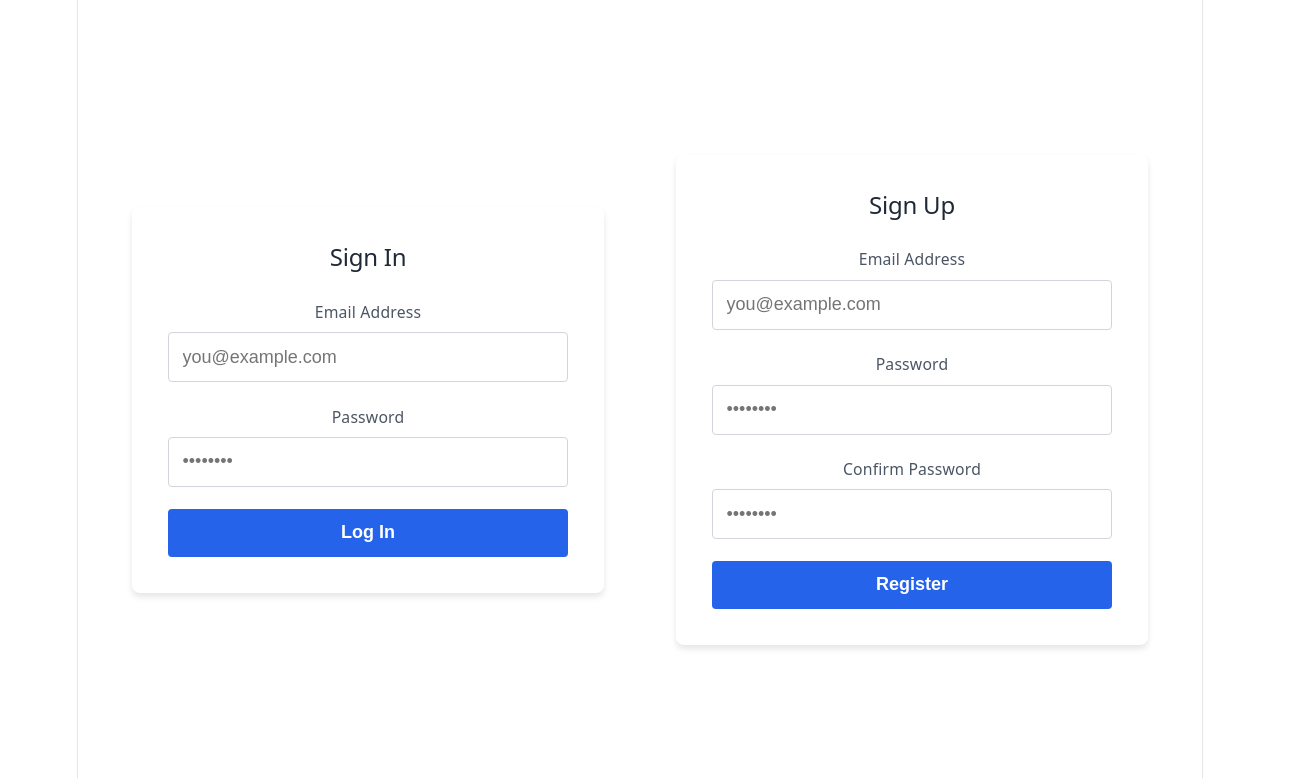
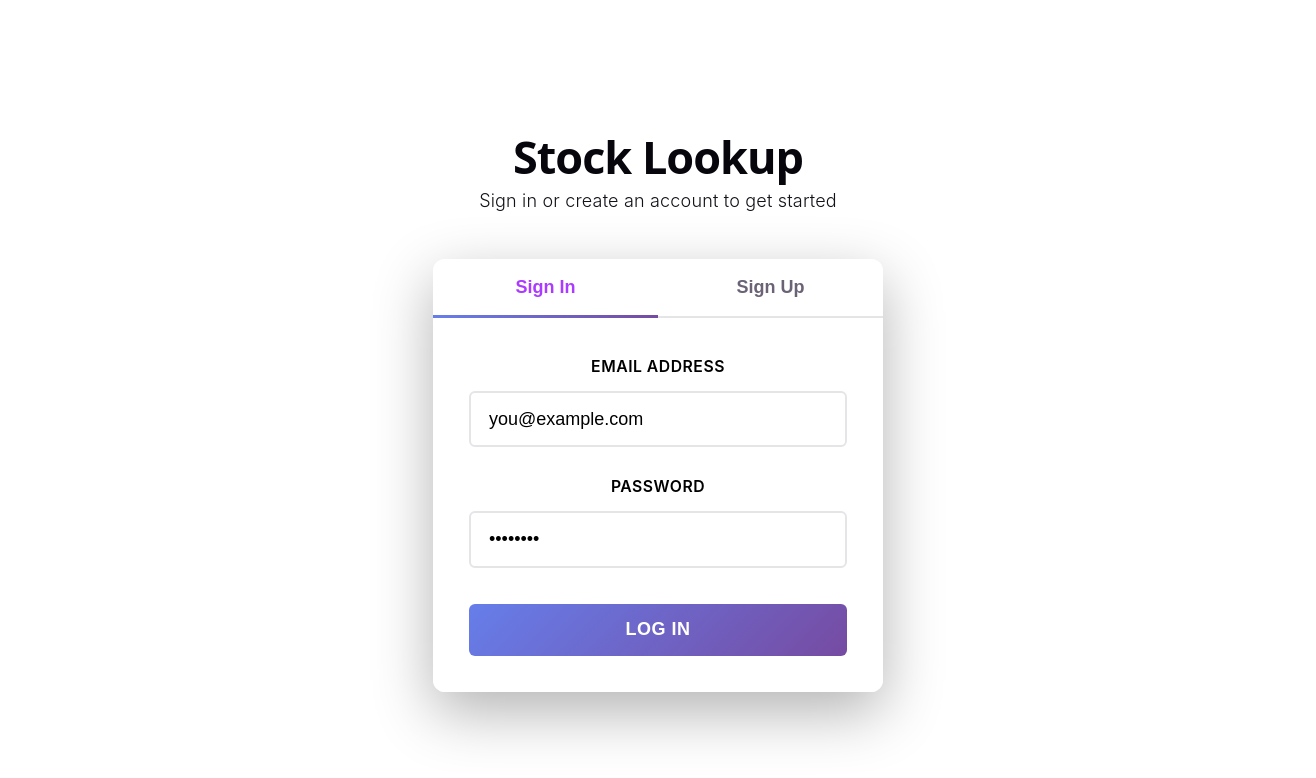
Before and after one commit to IAmHoses/finalysis-demo, a React (Vite) app: page / in a window 1280 px wide. Shown: the top 778 px of the page, 1316 px wide, since content can reach past the window. Built offline with nearby package versions, Linux system fonts and the light colour scheme.

Commit message:
refactor: LoginPage aesthetics

```diff
--- a/src/pages/LoginPage.css
+++ b/src/pages/LoginPage.css
@@ -1,67 +1,239 @@
 .login-container {
   display: flex;
-  gap: 4em;
   justify-content: center;
   align-items: center;
   height: 100vh;
+  background-color: var(--bg);
+  padding: 1rem;
+  font-family: -apple-system, BlinkMacSystemFont, 'Segoe UI', 'Roboto', 'Oxygen',
+    'Ubuntu', 'Cantarell', 'Fira Sans', 'Droid Sans', 'Helvetica Neue', sans-serif;
+  width: 100vw;
+  margin-left: calc(-50vw + 50%);
+  border: none;
+}
+
+.login-wrapper {
+  width: 100%;
+  max-width: 450px;
+  animation: slideInUp 0.6s ease-out;
+}
+
+@keyframes slideInUp {
+  from {
+    opacity: 0;
+    transform: translateY(30px);
+  }
+  to {
+    opacity: 1;
+    transform: translateY(0);
+  }
+}
+
+.login-header {
+  text-align: center;
+  margin-bottom: 2.5rem;
+  color: var(--text-h);
+}
+
+.login-app-title {
+  font-size: 2.5rem;
+  font-weight: 700;
+  margin: 0 0 1rem 0;
+  letter-spacing: -1px;
+}
+
+.login-subtitle {
+  font-size: 1rem;
+  font-weight: 300;
+  margin: 0;
+  opacity: 0.95;
 }
 
 .login-card {
-  width: 100%;
-  max-width: 400px;
-  padding: 2rem;
   background-color: #ffffff;
-  border-radius: 8px;
-  box-shadow: 0 4px 6px rgba(0, 0, 0, 0.1);
+  border-radius: 12px;
+  box-shadow: 0 20px 60px rgba(0, 0, 0, 0.3);
+  padding: 0;
+  overflow: hidden;
 }
 
-.login-title {
-  text-align: center;
-  margin-bottom: 1.5rem;
-  color: #1f2937;
+.login-tabs {
+  display: flex;
+  border-bottom: 2px solid var(--border);
+  background-color: #ffffff;
+}
+
+.login-tab {
+  flex: 1;
+  padding: 1rem;
+  border: none;
+  background: none;
+  font-size: 1rem;
+  font-weight: 600;
+  color: var(--text);
+  cursor: pointer;
+  transition: all 0.3s ease;
+  position: relative;
+}
+
+.login-tab:hover {
+  color: var(--accent);
+  background-color: var(--accent-bg);
+}
+
+.login-tab.active {
+  color: var(--accent);
+}
+
+.login-tab.active::after {
+  content: '';
+  position: absolute;
+  bottom: -2px;
+  left: 0;
+  right: 0;
+  height: 3px;
+  background: linear-gradient(90deg, #667eea, #764ba2);
+  animation: expandWidth 0.3s ease-out;
+}
+
+@keyframes expandWidth {
+  from {
+    width: 0;
+    left: 50%;
+  }
+  to {
+    width: 100%;
+    left: 0;
+  }
+}
+
+.login-tab-content {
+  animation: fadeIn 0.3s ease-out;
+  background-color: #ffffff;
+}
+
+@keyframes fadeIn {
+  from {
+    opacity: 0;
+  }
+  to {
+    opacity: 1;
+  }
 }
 
 .login-form {
   display: flex;
   flex-direction: column;
-  gap: 1.2rem;
+  gap: 1.5rem;
+  padding: 2rem;
 }
 
 .login-input-group {
   display: flex;
   flex-direction: column;
-  gap: 0.4rem;
+  gap: 0.6rem;
 }
 
 .login-label {
   font-size: 0.875rem;
-  font-weight: 500;
-  color: #4b5563;
+  font-weight: 600;
+  color: #000000;
+  text-transform: uppercase;
+  letter-spacing: 0.5px;
 }
 
 .login-input {
-  padding: 0.75rem;
-  border: 1px solid #d1d5db;
-  border-radius: 4px;
+  padding: 0.875rem 1rem;
+  border: 2px solid var(--border);
+  border-radius: 6px;
   font-size: 1rem;
+  transition: all 0.3s ease;
+  background-color: #ffffff;
+  color: #000000;
+}
+
+.login-input:focus {
+  outline: none;
+  background-color: #ffffff;
+  border-color: #667eea;
+  box-shadow: 0 0 0 3px rgba(102, 126, 234, 0.1);
+}
+
+.login-input::placeholder {
+  color: #000000;
 }
 
 .login-button {
-  padding: 0.75rem;
-  background-color: #2563eb;
+  padding: 0.875rem 1.5rem;
+  background: linear-gradient(135deg, #667eea 0%, #764ba2 100%);
   color: #fff;
   border: none;
-  border-radius: 4px;
+  border-radius: 6px;
   font-size: 1rem;
+  font-weight: 600;
   cursor: pointer;
-  font-weight: 600;
+  transition: all 0.3s ease;
+  text-transform: uppercase;
+  letter-spacing: 0.5px;
+  margin-top: 0.5rem;
+}
+
+.login-button:hover:not(:disabled) {
+  transform: translateY(-2px);
+  box-shadow: 0 10px 25px rgba(102, 126, 234, 0.4);
+}
+
+.login-button:active:not(:disabled) {
+  transform: translateY(0);
+}
+
+.login-button:disabled {
+  opacity: 0.7;
+  cursor: not-allowed;
 }
 
 .login-error {
-  padding: 0.5rem;
+  padding: 1rem;
   background-color: #fee2e2;
   color: #991b1b;
-  border-radius: 4px;
+  border-radius: 6px;
   font-size: 0.875rem;
   text-align: center;
+  margin-bottom: 1rem;
+  border-left: 4px solid #dc2626;
+  animation: slideInDown 0.3s ease-out;
 }
+
+@keyframes slideInDown {
+  from {
+    opacity: 0;
+    transform: translateY(-10px);
+  }
+  to {
+    opacity: 1;
+    transform: translateY(0);
+  }
+}
+
+@media (max-width: 640px) {
+  .login-wrapper {
+    max-width: 100%;
+  }
+
+  .login-header {
+    margin-bottom: 1.5rem;
+  }
+
+  .login-app-title {
+    font-size: 2rem;
+  }
+
+  .login-form {
+    padding: 1.5rem;
+    gap: 1.2rem;
+  }
+
+  .login-input {
+    font-size: 16px;
+  }
+}
--- a/src/pages/LoginPage.jsx
+++ b/src/pages/LoginPage.jsx
@@ -6,6 +6,7 @@ import './LoginPage.css';
 function LoginPage() {
   const navigate = useNavigate();
   const { login, signup } = useAuth();
+  const [activeTab, setActiveTab] = useState('login');
   const [loginEmail, setLoginEmail] = useState('');
   const [loginPassword, setLoginPassword] = useState('');
   const [signupEmail, setSignupEmail] = useState('');
@@ -73,9 +74,30 @@ function LoginPage() {
 
   return (
     <div className="login-container">
+      <div className="login-wrapper">
+        <div className="login-header">
+          <h1 className="login-app-title">Stock Lookup</h1>
+          <p className="login-subtitle">Sign in or create an account to get started</p>
+        </div>
+
         <div className="login-card">
-        <h2 className="login-title">Sign In</h2>
+          <div className="login-tabs">
+            <button
+              className={`login-tab ${activeTab === 'login' ? 'active' : ''}`}
+              onClick={() => setActiveTab('login')}
+            >
+              Sign In
+            </button>
+            <button
+              className={`login-tab ${activeTab === 'signup' ? 'active' : ''}`}
+              onClick={() => setActiveTab('signup')}
+            >
+              Sign Up
+            </button>
+          </div>
 
+          {activeTab === 'login' && (
+            <div className="login-tab-content">
               {loginError && <div className="login-error">{loginError}</div>}
 
               <form onSubmit={handleLogin} className="login-form">
@@ -106,10 +128,10 @@ function LoginPage() {
                 </button>
               </form>
             </div>
+          )}
 
-      <div className="login-card">
-        <h2 className="login-title">Sign Up</h2>
-
+          {activeTab === 'signup' && (
+            <div className="login-tab-content">
               {signupError && <div className="login-error">{signupError}</div>}
 
               <form onSubmit={handleSignup} className="login-form">
@@ -151,6 +173,9 @@ function LoginPage() {
                 </button>
               </form>
             </div>
+          )}
+        </div>
+      </div>
     </div>
   );
 }
```
Lines whose indentation alone changed are shown as unchanged.
